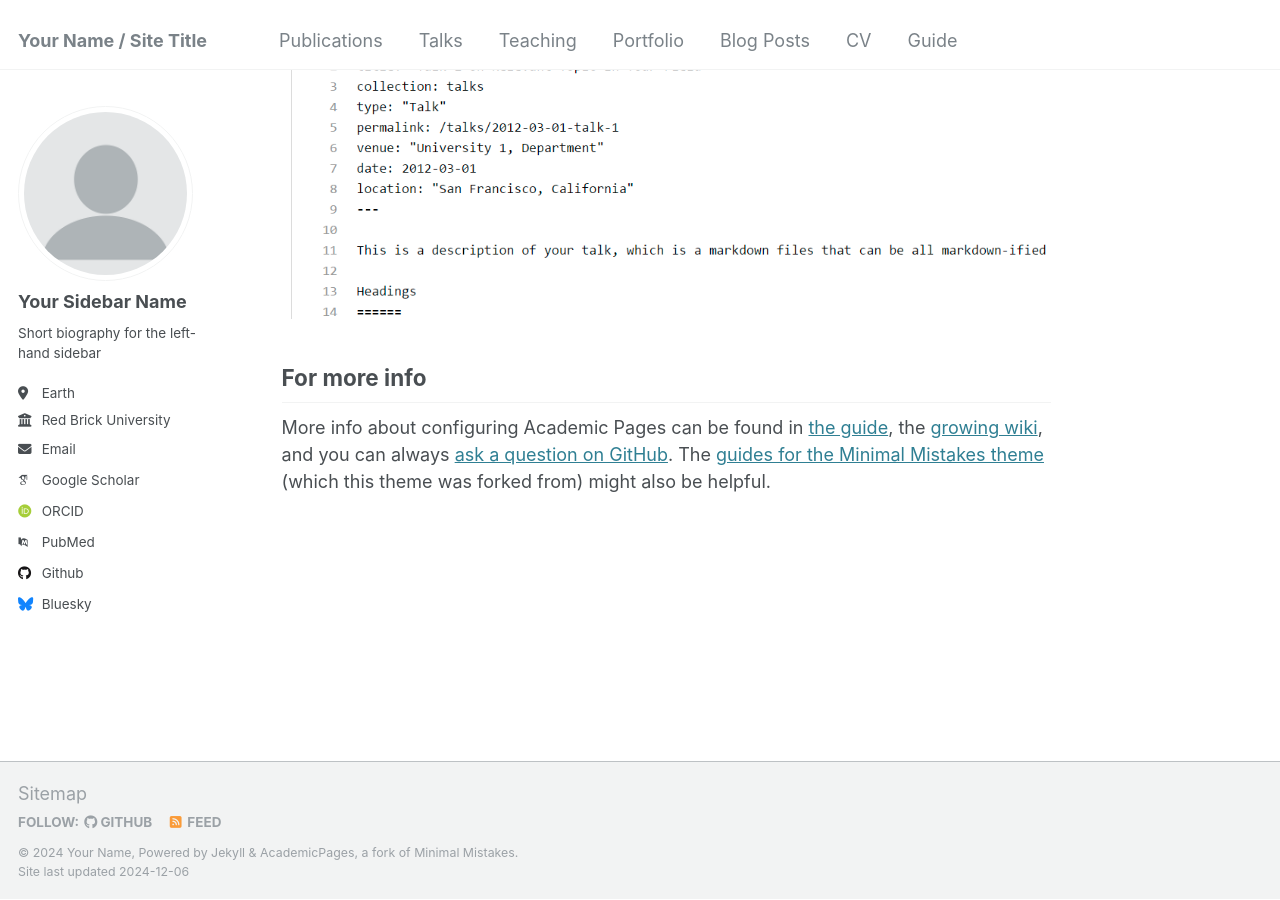
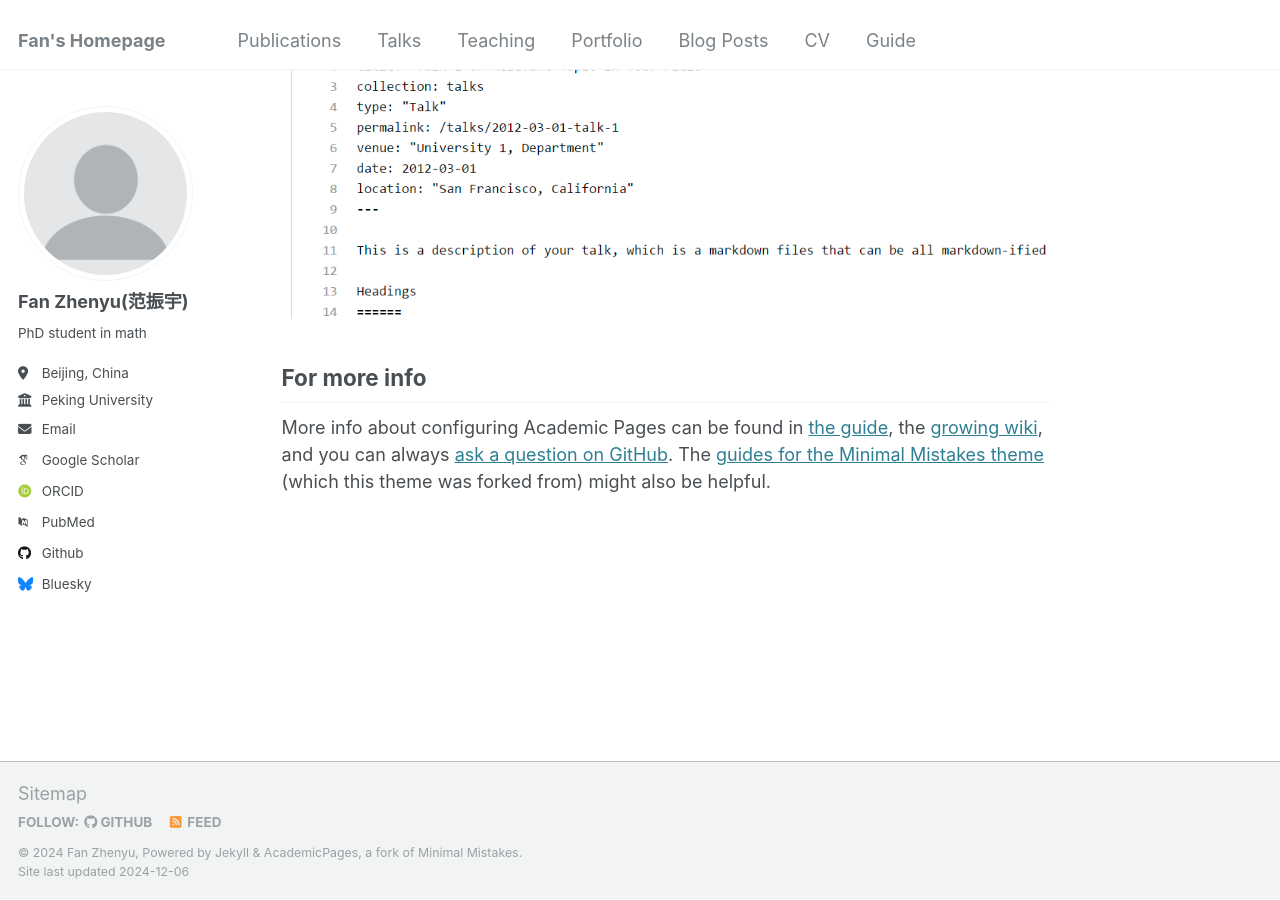
Before and after one commit to fanzymath/fanzymath.github.io, a Jekyll site: the page built from _pages/about.md, in a window 1280 px wide and 900 px high, scrolled down 2480 px. Built offline with Jekyll 4.4.1, drawn with Linux system fonts in a browser that asks for light colours; some web fonts are replaced.

Commit message:
Update _config.yml

```diff
--- a/_config.yml
+++ b/_config.yml
@@ -8,11 +8,11 @@
 
 # Basic Site Settings
 locale                   : "en-US"
-title                    : "Your Name / Site Title"
+title                    : "Fan's Homepage"
 title_separator          : "-"
-name                     : &name "Your Name"
-description              : &description "personal description"
-url                      : https://academicpages.github.io # the base hostname & protocol for your site e.g. "https://[your GitHub username].github.io"
+name                     : &name "Fan Zhenyu"
+description              : &description "PhD Student in Math at PKU"
+url                      : https://fanzheny.github.io # the base hostname & protocol for your site e.g. "https://[your GitHub username].github.io"
 baseurl                  : "" # the subpath of your site, e.g. "/blog"
 repository               : "academicpages/academicpages.github.io"
 
@@ -22,13 +22,13 @@ repository               : "academicpages/academicpages.github.io"
 author:
   # Biographic information
   avatar           : "profile.png"
-  name             : "Your Sidebar Name"
+  name             : "Fan Zhenyu(范振宇)"
   pronouns         : # example: "she/her"
-  bio              : "Short biography for the left-hand sidebar"
-  location         : "Earth"
-  employer         : "Red Brick University"
+  bio              : "PhD student in math"
+  location         : "Beijing, China"
+  employer         : "Peking University"
   uri              : # URL
-  email            : "none@example.org"
+  email            : "fanzhenyu@stu.pku.edu.cn"
 
   # Academic websites
   arxiv            : # URL - Update with the correct link to your profile
```
